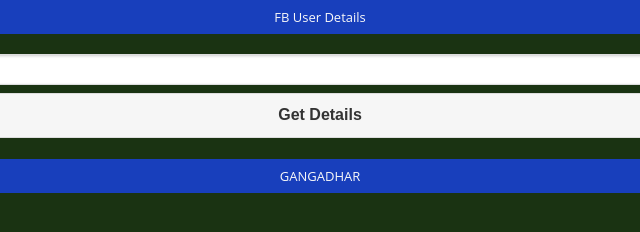
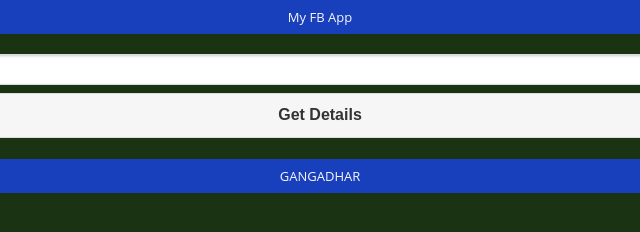
Before and after one commit to webapps1/fbapp, a plain HTML site: page index.html in a window 1280 px wide. Shown: the full height of the page, 320-960 px from the left. Drawn offline with nearby package versions, Linux system fonts and the light colour scheme.

Commit message:
my change
changed heading

```diff
--- a/index.html
+++ b/index.html
@@ -20,7 +20,7 @@
 
 <div data-role="page" id="pageone">
   <div data-role="header" data-postion="fixed">
-    <h1>FB User Details</h1>
+    <h1>My FB App</h1>
   </div>
 
    <div data-role="main" class="ui-content">
```
